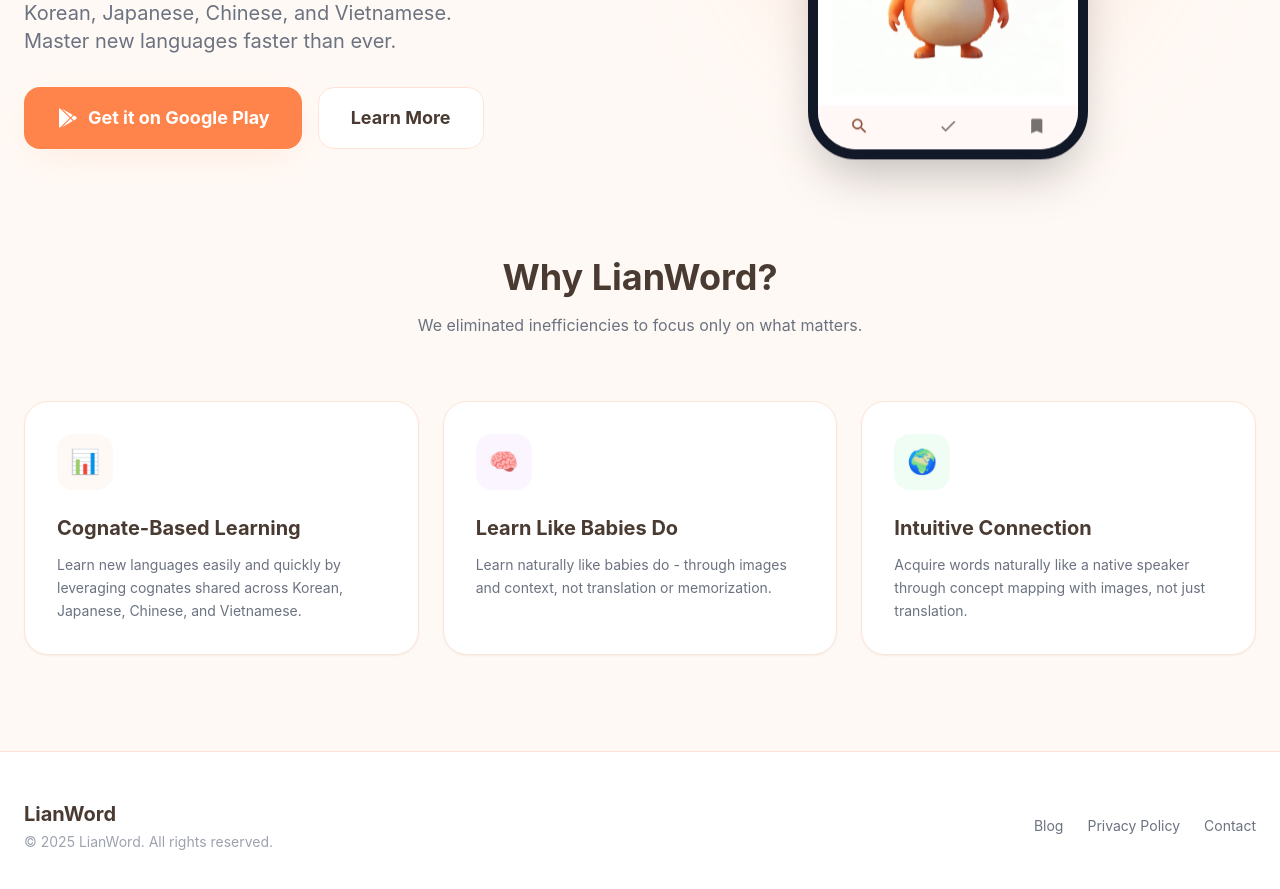
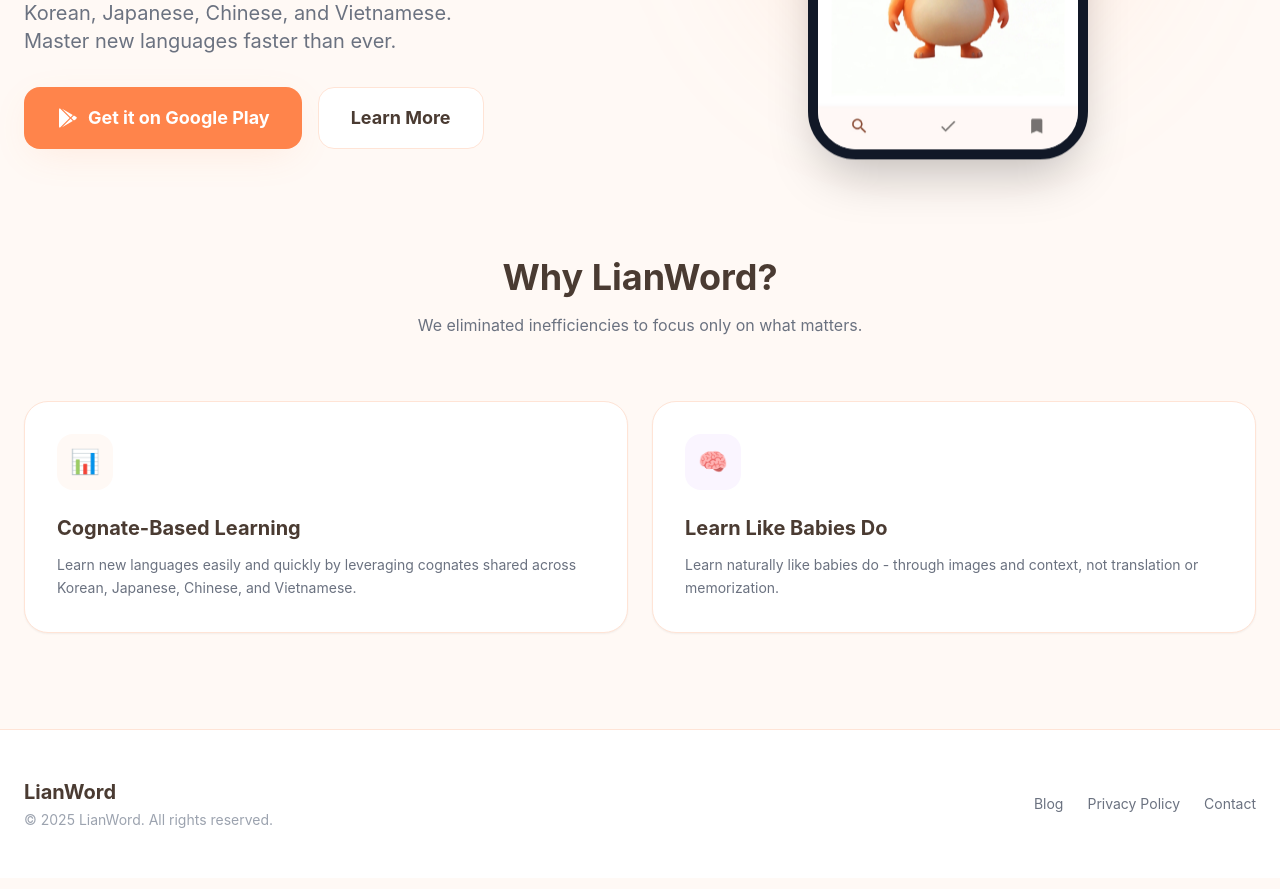
Before and after one commit to littleactiondev/littleactiondev.github.io, a Jekyll site: the page index.html, which Jekyll copies as it is, in a window 1280 px wide and 900 px high, scrolled down 579 px. Shown: the top 889 px of the window. Built offline with Jekyll 4.4.1, drawn with Linux system fonts in a browser that asks for light colours; nearby versions of some CDN libraries; some web fonts are replaced.

Commit message:
Remove third feature card from all language pages
- Removed "Intuitive Connection" card and similar translations
- Changed grid from 3 columns to 2 columns for cleaner layout
- Focuses on two core value propositions:
  1. Cognate-based learning
  2. Baby language acquisition method

```diff
--- a/index.html
+++ b/index.html
@@ -164,7 +164,7 @@
             <p class="text-gray-500">We eliminated inefficiencies to focus only on what matters.</p>
         </div>
 
-        <div class="grid md:grid-cols-3 gap-6">
+        <div class="grid md:grid-cols-2 gap-6">
             <!-- Card 1 -->
             <div class="bg-white p-8 rounded-3xl border border-lian-100 shadow-sm hover:shadow-md transition duration-300 group">
                 <div class="w-14 h-14 bg-lian-50 rounded-2xl flex items-center justify-center text-lian-500 mb-6 text-2xl group-hover:scale-110 transition">📊</div>
@@ -179,14 +179,6 @@
                 <h3 class="text-xl font-bold mb-3 text-lian-dark">Learn Like Babies Do</h3>
                 <p class="text-gray-500 text-sm leading-relaxed">
                     Learn naturally like babies do - through images and context, not translation or memorization.
-                </p>
-            </div>
-            <!-- Card 3 -->
-            <div class="bg-white p-8 rounded-3xl border border-lian-100 shadow-sm hover:shadow-md transition duration-300 group">
-                <div class="w-14 h-14 bg-green-50 rounded-2xl flex items-center justify-center text-green-500 mb-6 text-2xl group-hover:scale-110 transition">🌍</div>
-                <h3 class="text-xl font-bold mb-3 text-lian-dark">Intuitive Connection</h3>
-                <p class="text-gray-500 text-sm leading-relaxed">
-                    Acquire words naturally like a native speaker through concept mapping with images, not just translation.
                 </p>
             </div>
         </div>
```
Also changed, not shown: ja/index.html (+1 -9 lines), ko/index.html (+1 -9 lines), vi/index.html (+1 -9 lines), zh/index.html (+1 -9 lines).
